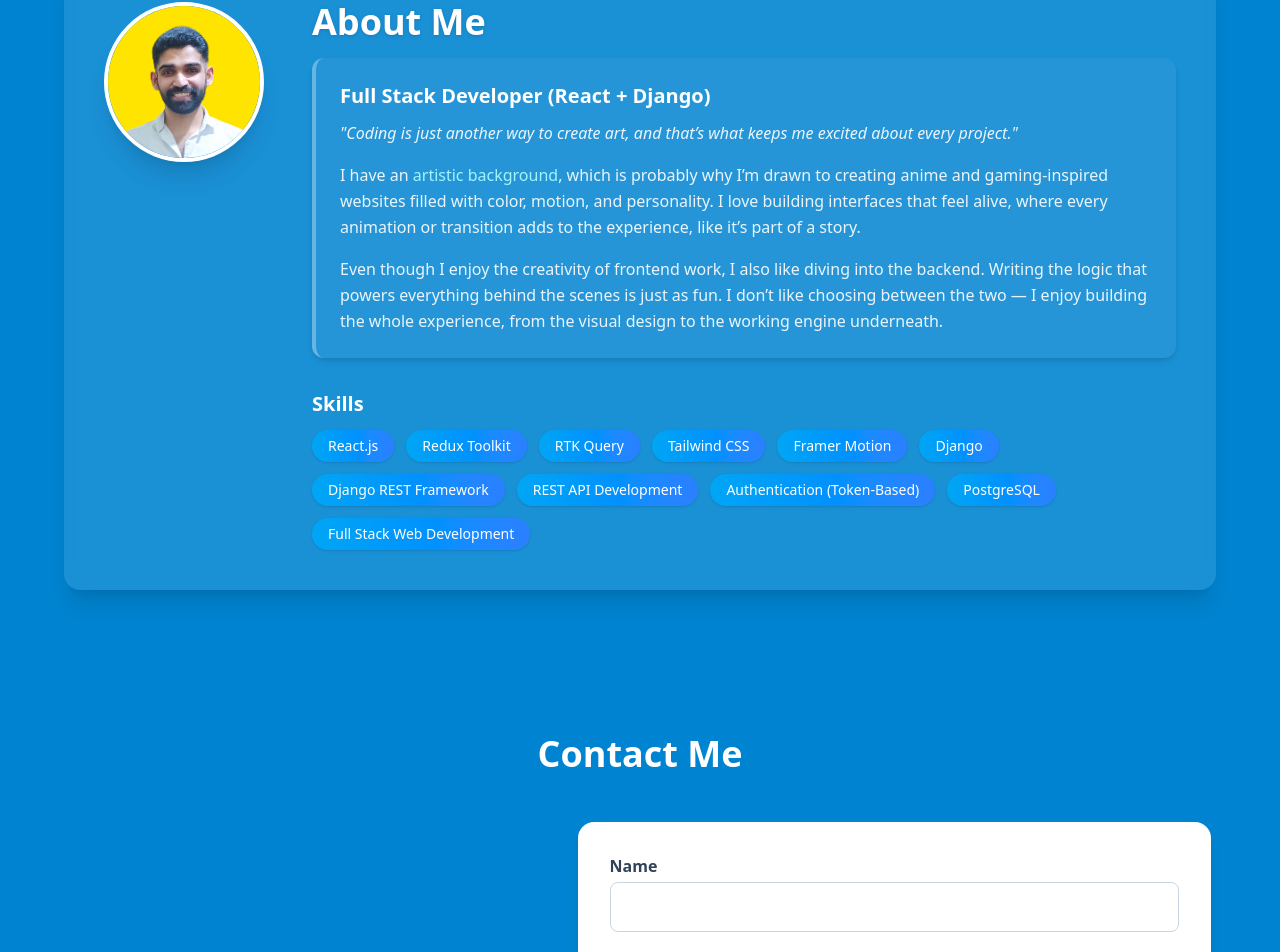
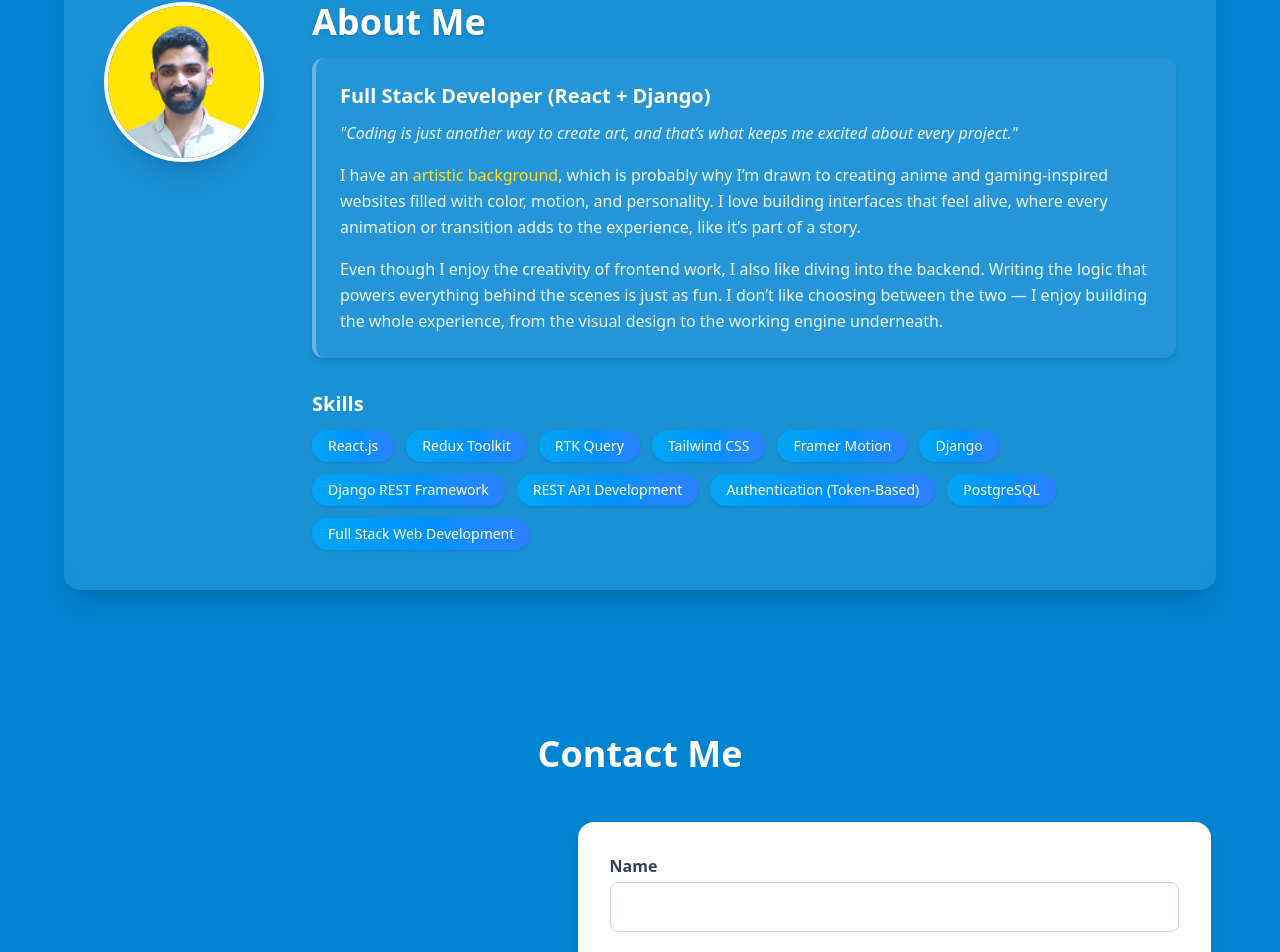
Before and after one commit to hamzahatake/Portfolio, a React (Vite) app: page / in a window 1280 px wide. Shown: the part 2402-3354 px from the top of the page. Built offline with nearby package versions, Linux system fonts and the light colour scheme.

Commit message:
Update About.jsx

```diff
--- a/src/components/About.jsx
+++ b/src/components/About.jsx
@@ -75,7 +75,7 @@ const About = () => (
             I have an{' '}
             <a
               href="https://www.instagram.com/otakutheartist"
-              className="text-cyan-200 hover:underline"
+              className="text-yellow-300 hover:underline"
               target="_blank"
               rel="noopener noreferrer"
             >
```
